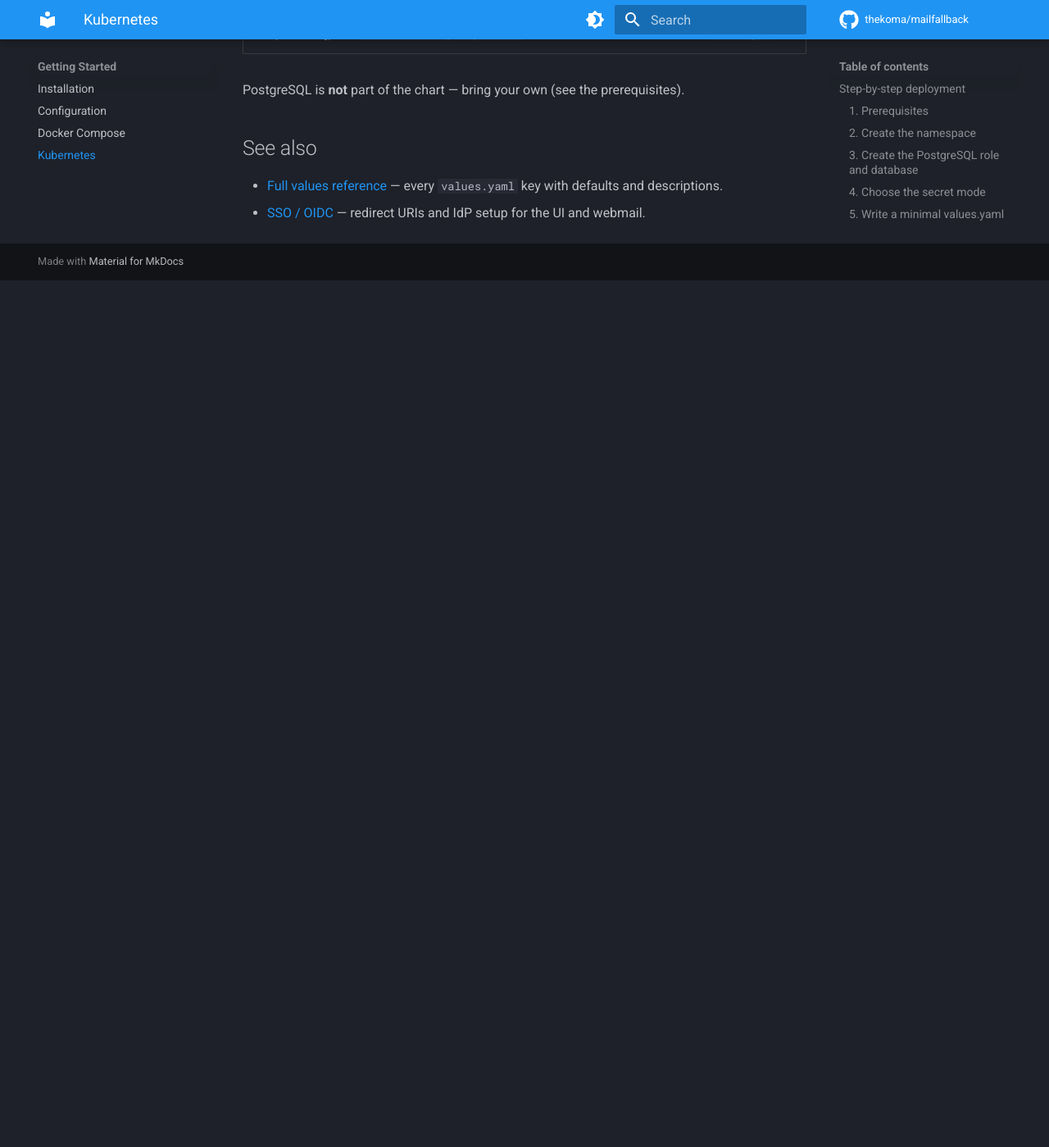
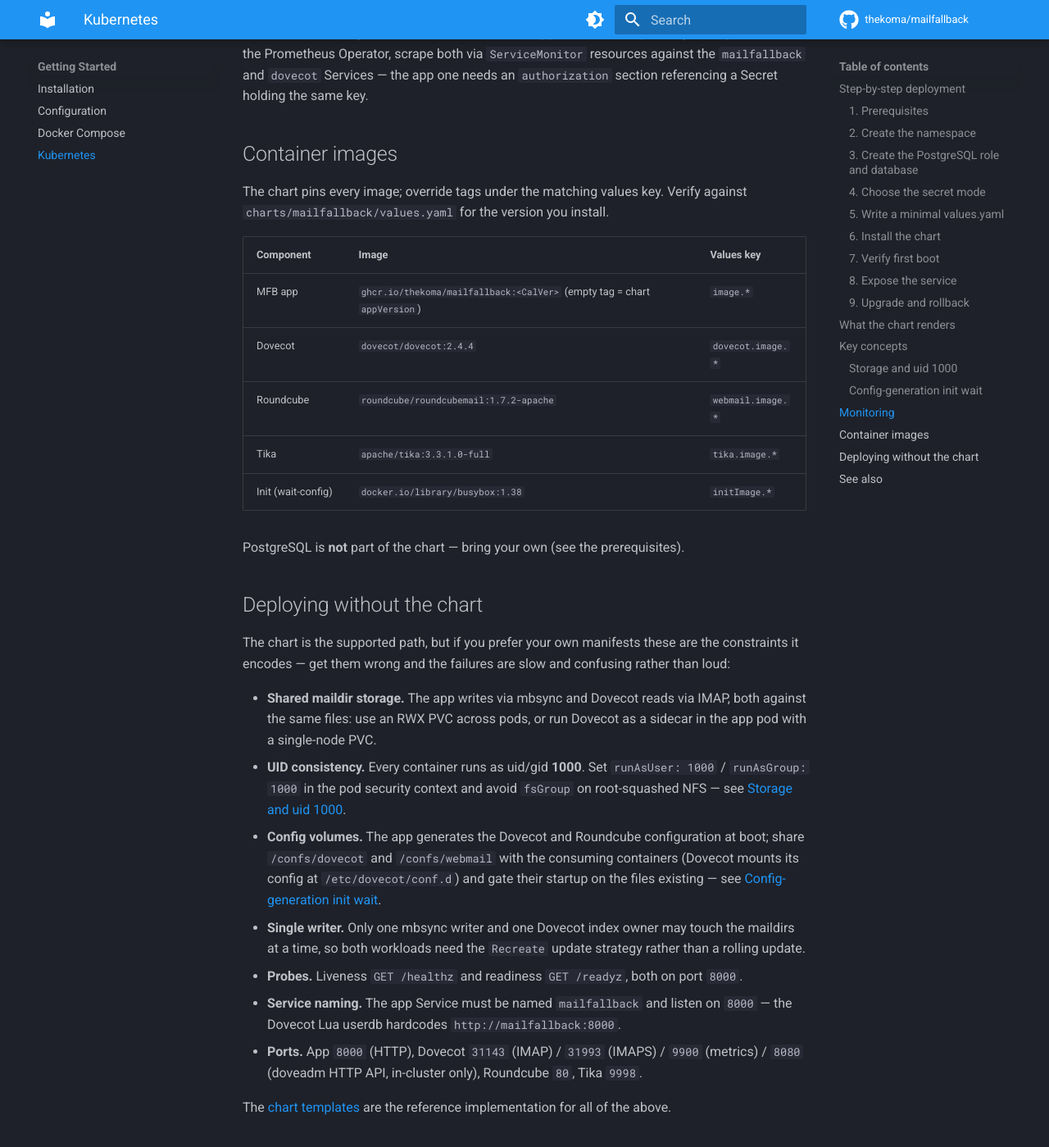
Before and after one commit to thekoma/mailfallback, an MkDocs documentation site: the page built from docs/src/getting-started/kubernetes.md, in a window 1280 px wide and 1400 px high, scrolled down 5352 px. Shown: the whole window at 82% size. Built offline with MkDocs 1.6.1 and Material for MkDocs 9.7.7, drawn with Linux system fonts in a browser that asks for light colours; comment, search, counter and statistics services are not loaded; before the commit the page ends 5694 px from its top, so only the background shows below that; some of the changed text lies outside the part shown.

Commit message:
docs(site): add Monitoring and no-chart sections to the Kubernetes page
Salvages the two sections that only existed in the superseded draft #214,
rewritten against the current code and chart:

- Monitoring: app /metrics on 8000 behind a bearer MAILFALLBACK_METRICS_API_KEY
  (health.py returns 401 when the key is unset), Dovecot stats listener on 9900
  with no auth, ServiceMonitor guidance for both
- Deploying without the chart: the constraints a hand-rolled manifest set has to
  reproduce -- shared RWX maildir, uid 1000 without fsGroup, generated config
  volumes, Recreate strategy for the single-writer rule, probes, the mailfallback
  Service-name contract, and the full port list

Also fixes drift on the same page: the install examples pinned 2026.07.4 and the
image table still listed roundcube 1.7.1-apache / busybox 1.37, both bumped in
the chart since.

Verified with mkdocs build --strict.

Generated with [Claude Code](https://claude.ai/code)
via [Happy](https://happy.engineering)

Co-Authored-By: Claude <noreply@anthropic.com>
Co-Authored-By: Happy <yesreply@happy.engineering>

```diff
--- a/docs/src/getting-started/kubernetes.md
+++ b/docs/src/getting-started/kubernetes.md
@@ -263,6 +263,23 @@ run a `wait-config` init container that blocks until its awaited file exists, so
 those pods stay in `Init` on a first boot until the app has generated the
 config. This is why the app and dovecot cannot simply start in parallel.
 
+## Monitoring
+
+Both halves of the deployment expose Prometheus metrics, on different ports and
+with different auth:
+
+| Endpoint | Port | Auth |
+| --- | --- | --- |
+| MFB app — `/metrics` (accounts, pending jobs, sync outcomes, maildir sizes) | `8000` | `Authorization: Bearer <MAILFALLBACK_METRICS_API_KEY>` |
+| Dovecot — stats HTTP listener | `9900` | none (in-cluster only) |
+
+The app endpoint returns **401 unless `MAILFALLBACK_METRICS_API_KEY` is set** and
+the request carries the matching bearer token, so add it to the app Secret before
+pointing a scraper at it. With the Prometheus Operator, scrape both via
+`ServiceMonitor` resources against the `mailfallback` and `dovecot` Services —
+the app one needs an `authorization` section referencing a Secret holding the
+same key.
+
 ## Container images
 
 The chart pins every image; override tags under the matching values key. Verify
@@ -272,11 +289,42 @@ against `charts/mailfallback/values.yaml` for the version you install.
 |-----------|-------|------------|
 | MFB app | `ghcr.io/thekoma/mailfallback:<CalVer>` (empty tag = chart `appVersion`) | `image.*` |
 | Dovecot | `dovecot/dovecot:2.4.4` | `dovecot.image.*` |
-| Roundcube | `roundcube/roundcubemail:1.7.1-apache` | `webmail.image.*` |
+| Roundcube | `roundcube/roundcubemail:1.7.2-apache` | `webmail.image.*` |
 | Tika | `apache/tika:3.3.1.0-full` | `tika.image.*` |
-| Init (wait-config) | `docker.io/library/busybox:1.37` | `initImage.*` |
+| Init (wait-config) | `docker.io/library/busybox:1.38` | `initImage.*` |
 
 PostgreSQL is **not** part of the chart — bring your own (see the prerequisites).
+
+## Deploying without the chart
+
+The chart is the supported path, but if you prefer your own manifests these are
+the constraints it encodes — get them wrong and the failures are slow and
+confusing rather than loud:
+
+- **Shared maildir storage.** The app writes via mbsync and Dovecot reads via
+  IMAP, both against the same files: use an RWX PVC across pods, or run Dovecot
+  as a sidecar in the app pod with a single-node PVC.
+- **UID consistency.** Every container runs as uid/gid **1000**. Set
+  `runAsUser: 1000` / `runAsGroup: 1000` in the pod security context and avoid
+  `fsGroup` on root-squashed NFS — see [Storage and uid 1000](#storage-and-uid-1000).
+- **Config volumes.** The app generates the Dovecot and Roundcube configuration
+  at boot; share `/confs/dovecot` and `/confs/webmail` with the consuming
+  containers (Dovecot mounts its config at `/etc/dovecot/conf.d`) and gate their
+  startup on the files existing — see
+  [Config-generation init wait](#config-generation-init-wait).
+- **Single writer.** Only one mbsync writer and one Dovecot index owner may
+  touch the maildirs at a time, so both workloads need the `Recreate` update
+  strategy rather than a rolling update.
+- **Probes.** Liveness `GET /healthz` and readiness `GET /readyz`, both on port
+  `8000`.
+- **Service naming.** The app Service must be named `mailfallback` and listen on
+  `8000` — the Dovecot Lua userdb hardcodes `http://mailfallback:8000`.
+- **Ports.** App `8000` (HTTP), Dovecot `31143` (IMAP) / `31993` (IMAPS) /
+  `9900` (metrics) / `8080` (doveadm HTTP API, in-cluster only), Roundcube `80`,
+  Tika `9998`.
+
+The [chart templates](https://github.com/thekoma/mailfallback/tree/main/charts/mailfallback/templates)
+are the reference implementation for all of the above.
 
 ## See also
 
```
Also changed, not shown: other parts of docs/src/getting-started/kubernetes.md (+4 -4 lines).
